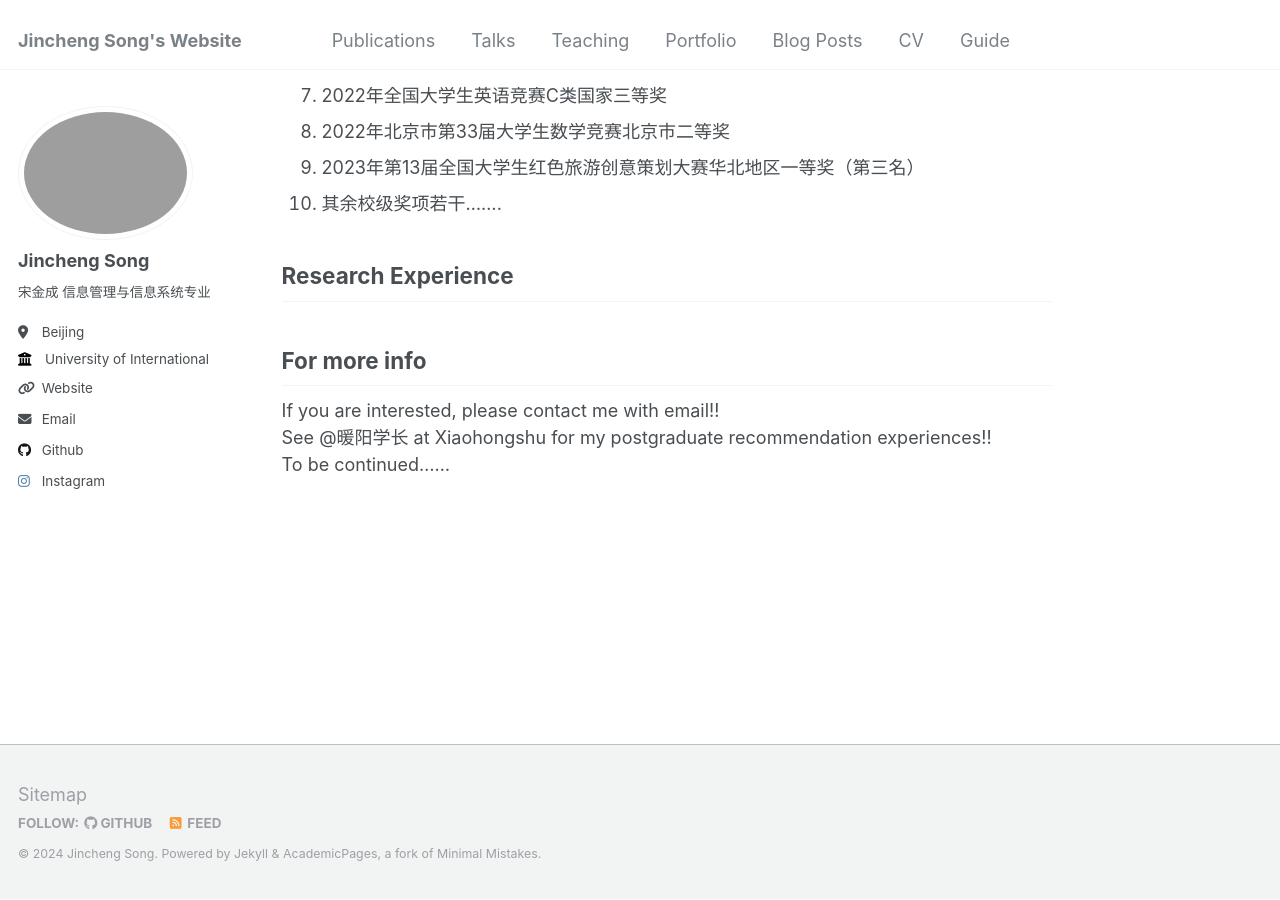
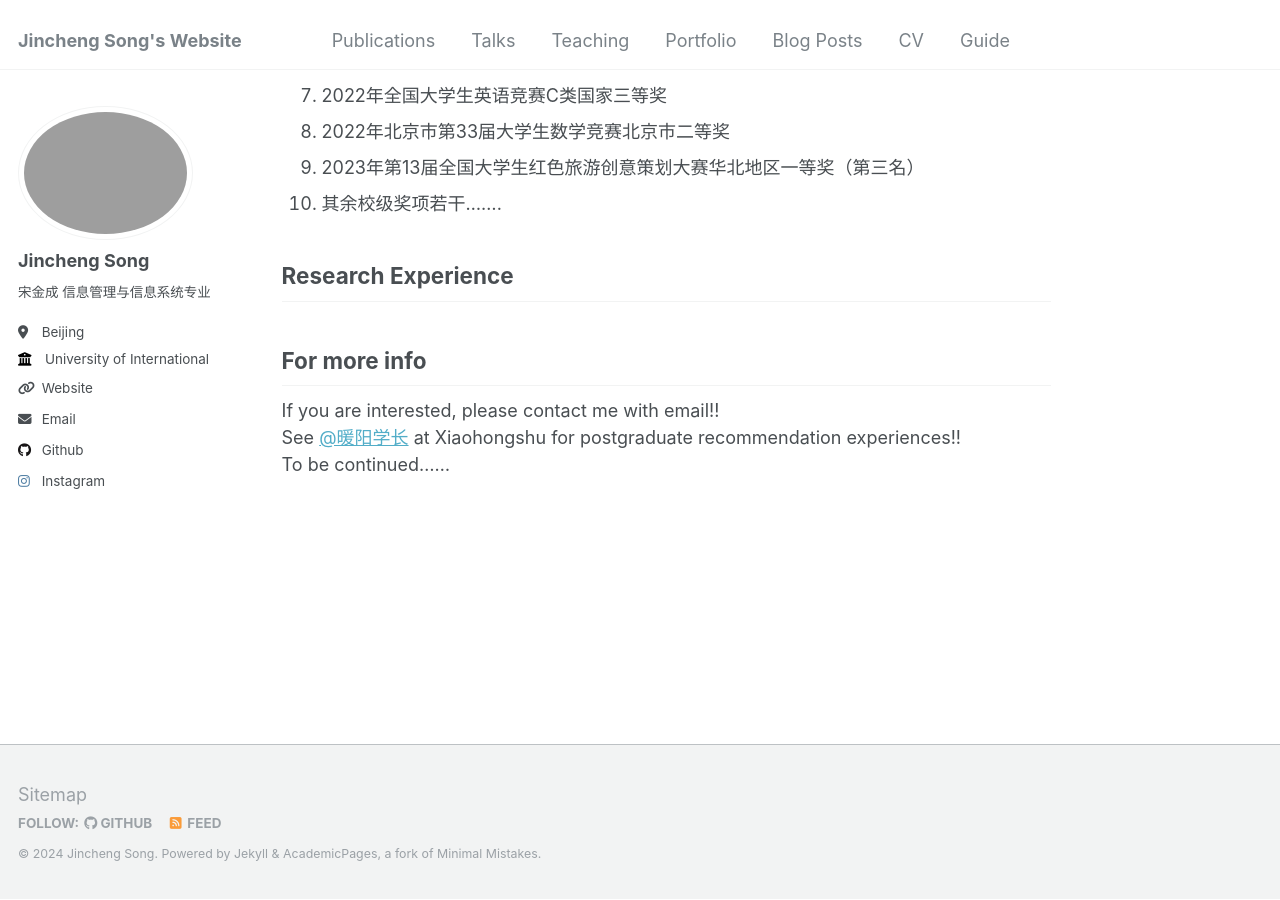
Before and after one commit to henrysong2003/henrysong2003.github.io, a Jekyll site: the page built from _pages/about.md, in a window 1280 px wide and 900 px high, scrolled down 1336 px. Built offline with Jekyll 4.4.1, drawn with Linux system fonts in a browser that asks for light colours.

```diff
--- a/_pages/about.md
+++ b/_pages/about.md
@@ -50,5 +50,5 @@ Research Experience
 For more info
 ------
 If you are interested, please contact me with email!!
-See @暖阳学长 at Xiaohongshu for my postgraduate recommendation experiences!!
+See [@暖阳学长](https://www.xiaohongshu.com/user/profile/61e137d8000000001000de47) at Xiaohongshu for postgraduate recommendation experiences!!
 To be continued......
```
